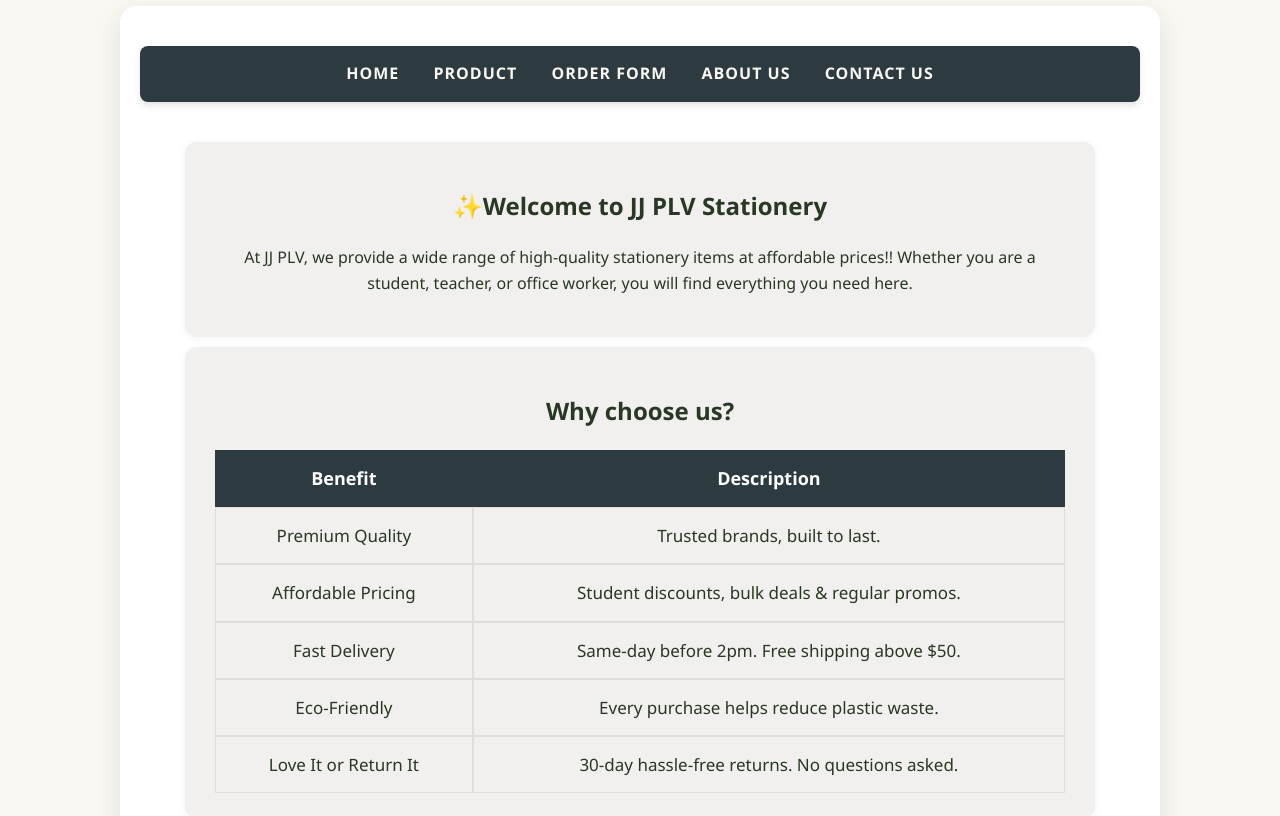
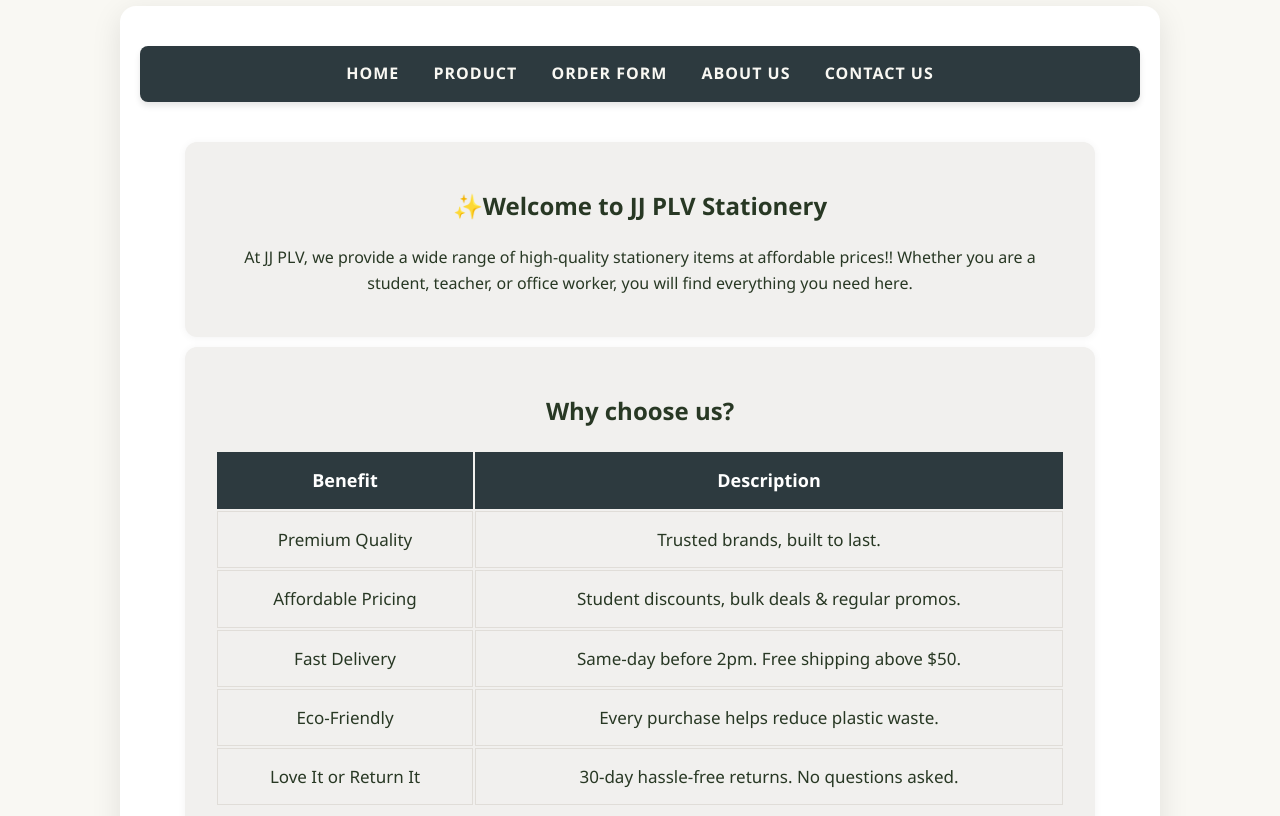
Before and after one commit to mehhdw/ITassn2, a plain HTML site: page index.html in a window 1280 px wide. Shown: the part 136-952 px from the top of the page. Drawn offline with Linux system fonts and the light colour scheme.

Commit message:
Update index.html

```diff
--- a/index.html
+++ b/index.html
@@ -78,7 +78,6 @@
 
         table {
             width: 100%;
-            border-spacing: 0;
             border-collapse: separate;
             margin: 20px auto 0 auto;
             border-radius: 12px;
```
